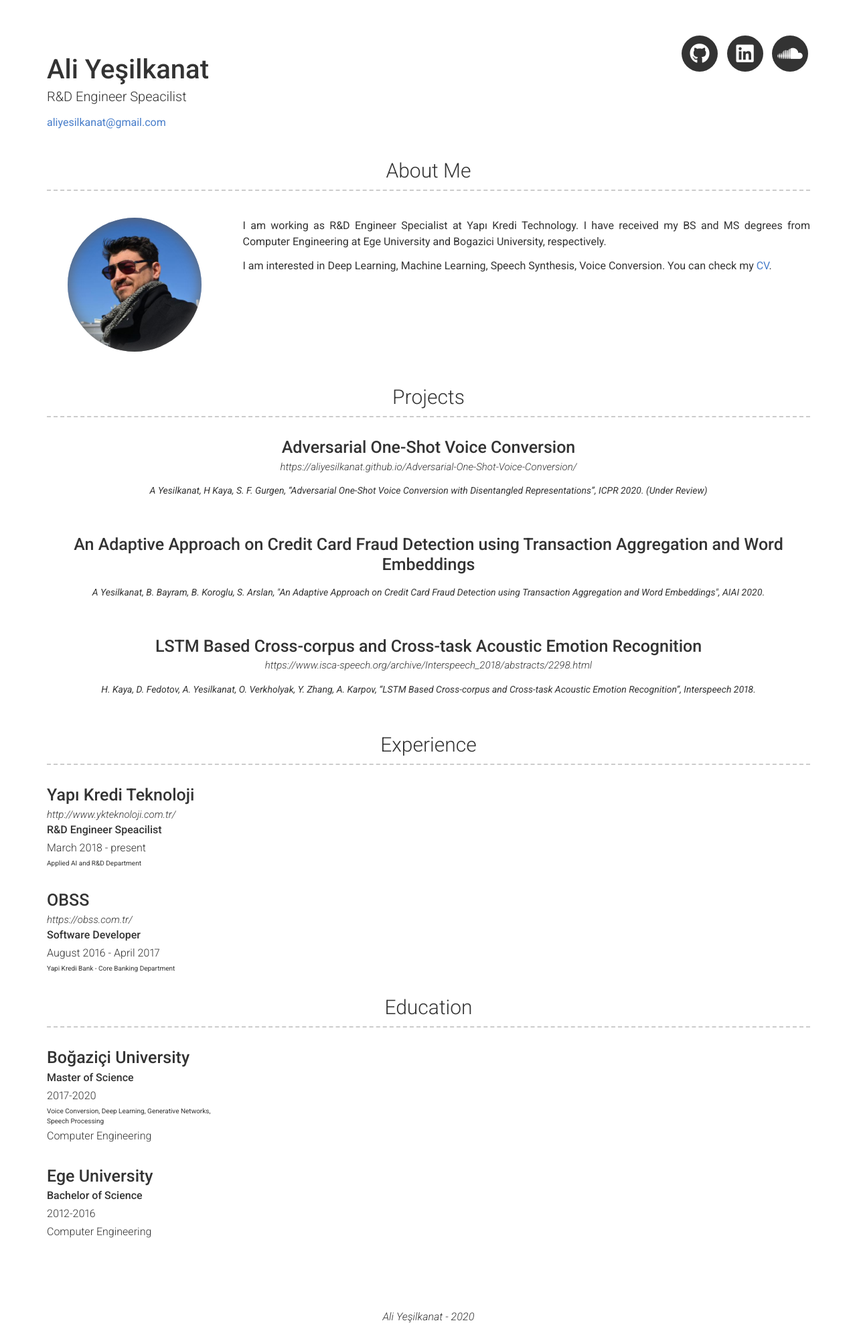
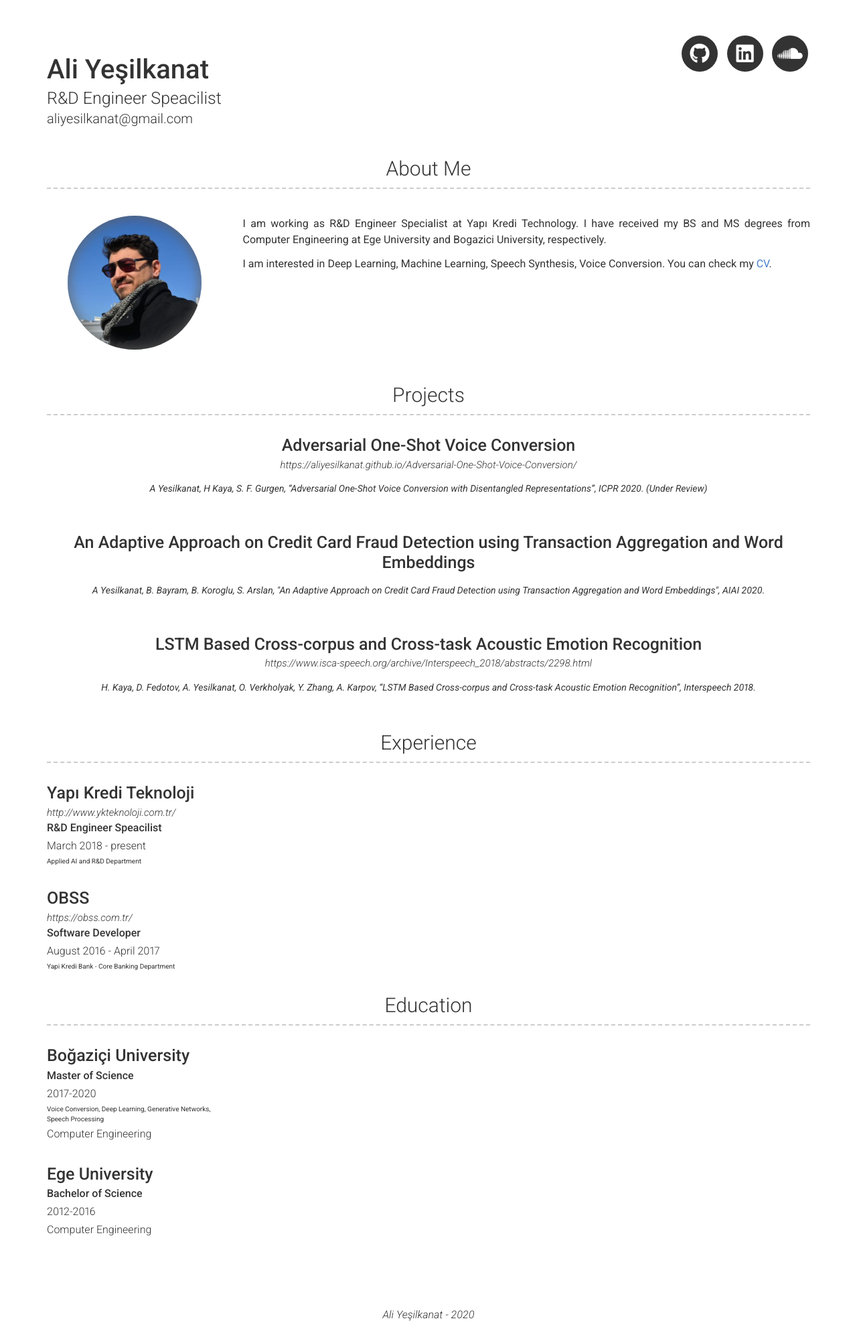
Before and after one commit to aliyesilkanat/aliyesilkanat.github.io, a Jekyll site: the page built from index.md, in a window 1280 px wide. Shown: the whole page at 67% size. Built offline with Jekyll 4.4.1, drawn with Linux system fonts in a browser that asks for light colours; nearby versions of some CDN libraries.

Commit message:
Update header.html

```diff
--- a/_includes/header.html
+++ b/_includes/header.html
@@ -2,12 +2,8 @@
   <div class="row">
     <div class="col-xs-12 col-sm-6 col-md-6 col-lg-8 header-left">
       <h1>{{ site.name | escape }}</h1>
-      <h2>{{ site.title | escape }}</h2>
-       {%- if site.email -%}
-        <p>
-          <a href="mailto:{{ site.email }}" target="_blank">{{ site.email | escape }}</a>
-        </p>
-      {%- endif -%}
+      <h4>{{ site.title | escape }}</h4>
+      <h2>{{ site.email | escape }}</h2>
     </div>
     <div class="col-xs-12 col-sm-6 col-md-6 col-lg-4 header-right">
       <ul class="icons no-print">
```
